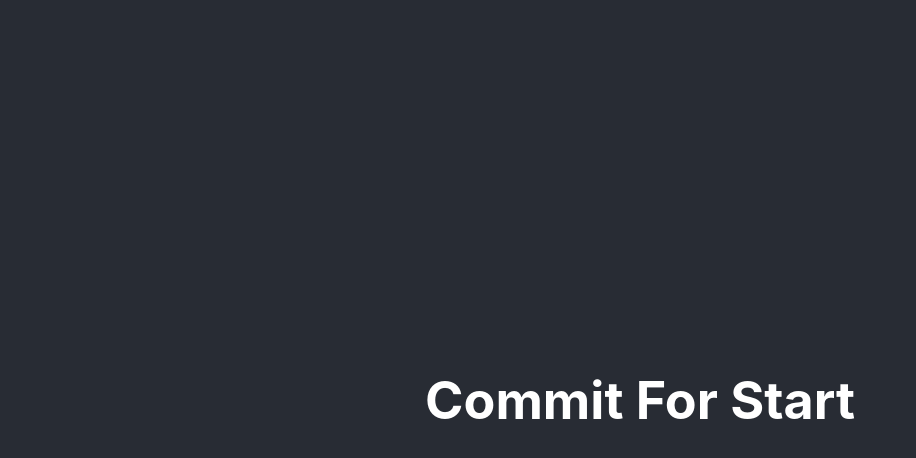
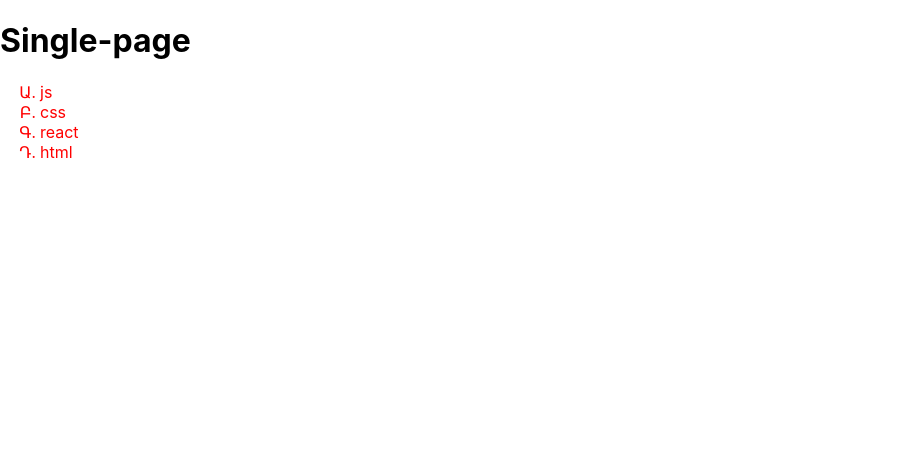
Before and after one commit to 89610090091/basic-react, a React (Create React App) app: page / in a window 1280 px wide. Shown: the top 458 px of the page, without its empty margins (0-916 px from the left). Built offline with nearby package versions, Linux system fonts and the light colour scheme.

Commit message:
lesson-6_single-page

```diff
--- a/src/App.css
+++ b/src/App.css
@@ -1,38 +1,4 @@
-.App {
-  text-align: center;
+ul li {
+  list-style-type: armenian;
+  color: red;
 }
-
-.App-logo {
-  height: 40vmin;
-  pointer-events: none;
-}
-
-@media (prefers-reduced-motion: no-preference) {
-  .App-logo {
-    animation: App-logo-spin infinite 20s linear;
-  }
-}
-
-.App-header {
-  background-color: #282c34;
-  min-height: 100vh;
-  display: flex;
-  flex-direction: column;
-  align-items: center;
-  justify-content: center;
-  font-size: calc(10px + 2vmin);
-  color: white;
-}
-
-.App-link {
-  color: #61dafb;
-}
-
-@keyframes App-logo-spin {
-  from {
-    transform: rotate(0deg);
-  }
-  to {
-    transform: rotate(360deg);
-  }
-}
--- a/src/App.tsx
+++ b/src/App.tsx
@@ -1,13 +1,16 @@
 import React from 'react';
-import logo from './logo.svg';
 import './App.css';
 
-function App() {
+const App = () => {
   return (
     <div className="App">
-      <header className="App-header">
-        <h1>Commit For Start</h1>
-      </header>
+      <h1>Single-page</h1>
+      <ul>
+        <li>js</li>
+        <li>css</li>
+        <li>react</li>
+        <li>html</li>
+      </ul>
     </div>
   );
 }
```
Also changed, not shown: src/logo.svg (deleted).
